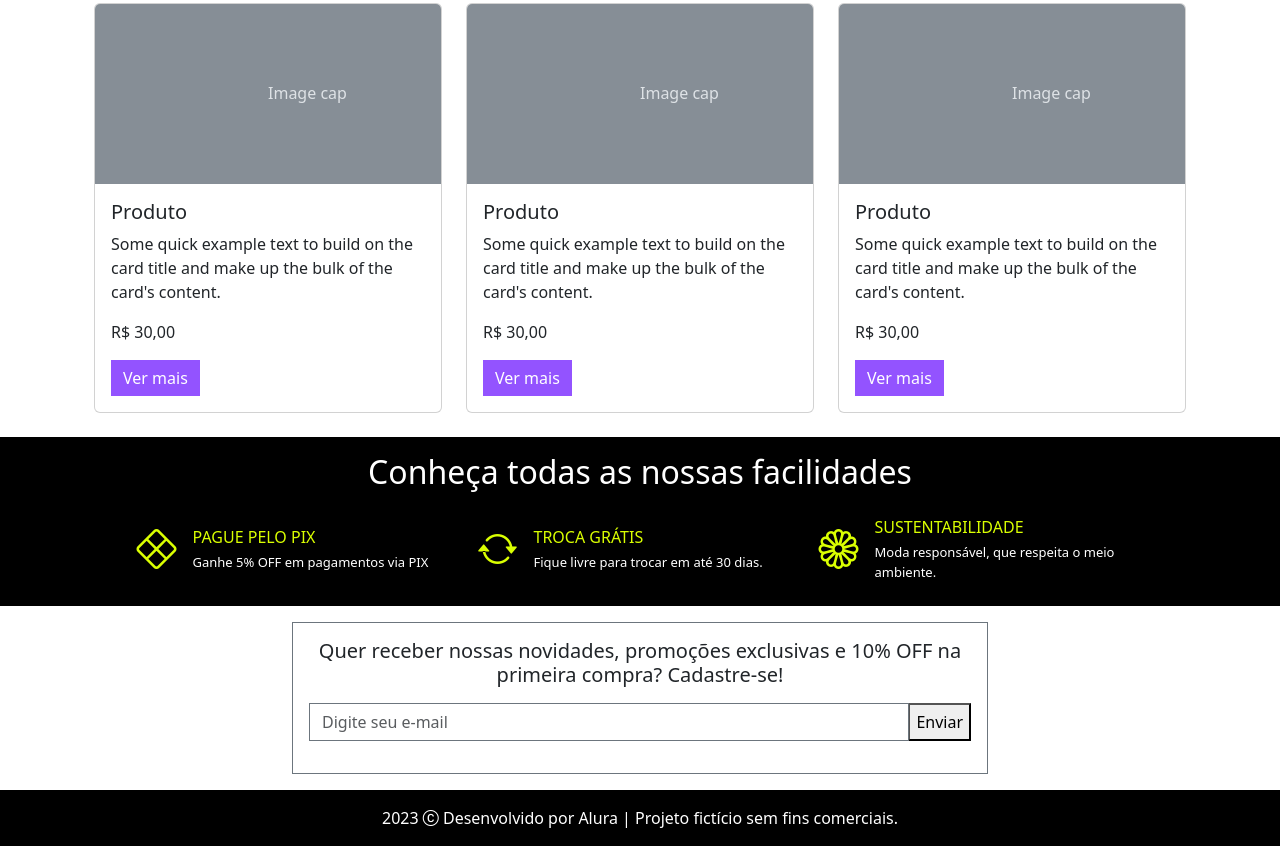
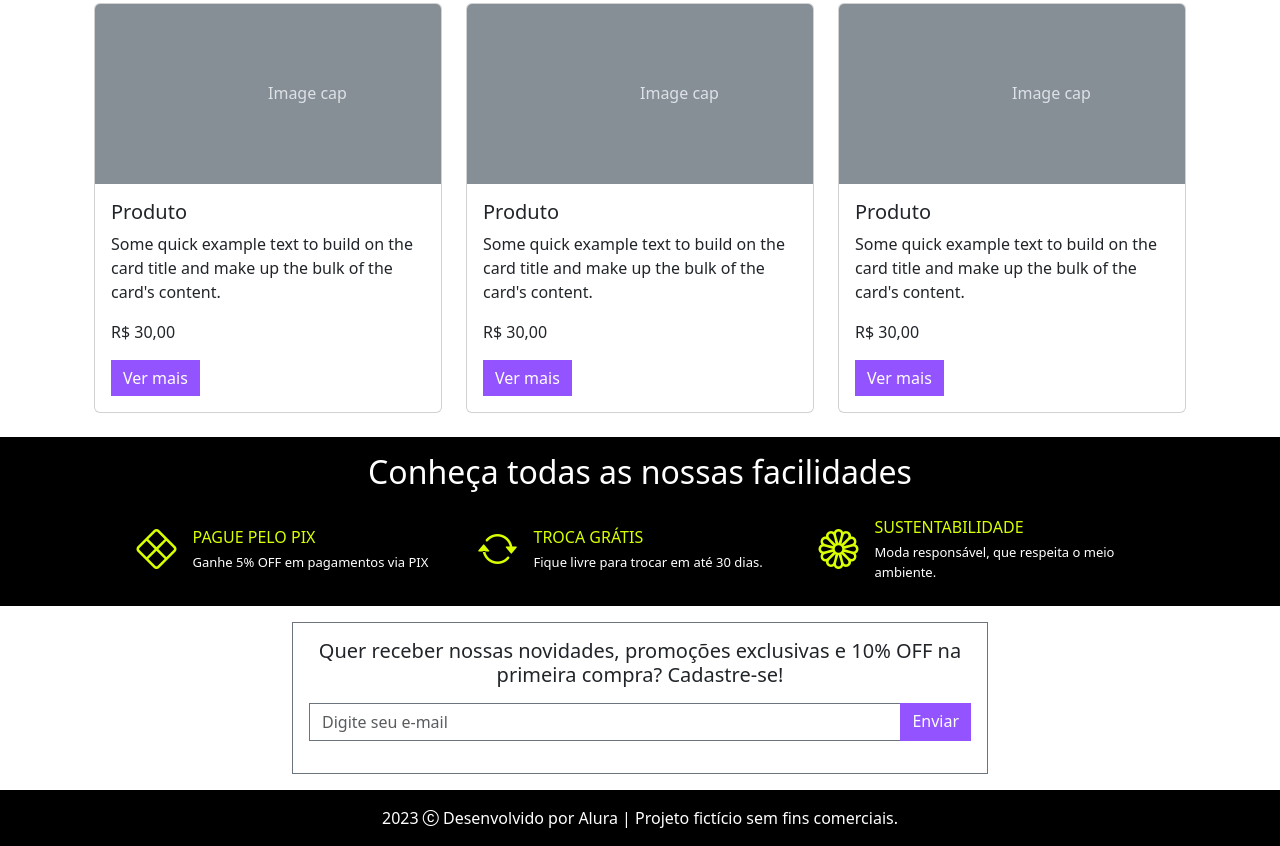
Before and after one commit to FatimaKraiczyi/meteora_alura, a plain HTML site: page index.html in a window 1280 px wide. Shown: the part 1589-2435 px from the top of the page. Drawn offline with nearby package versions, Linux system fonts and the light colour scheme.

Commit message:
botão enviar do form

```diff
--- a/index.html
+++ b/index.html
@@ -281,7 +281,7 @@
 
     <div class="input-group my-3">
       <input class="form-control border-secondary rounded-0" type="email" placeholder="Digite seu e-mail" aria-label="Digite seu e-mail" aria-describedby="button-addon2" />
-<button type="button" id="button-addon2">Enviar</button>
+   <a href="#" class="btn btn-primary botao-lilas rounded-0 border-0">Enviar</a>
     </div>
 
   </form>
```
